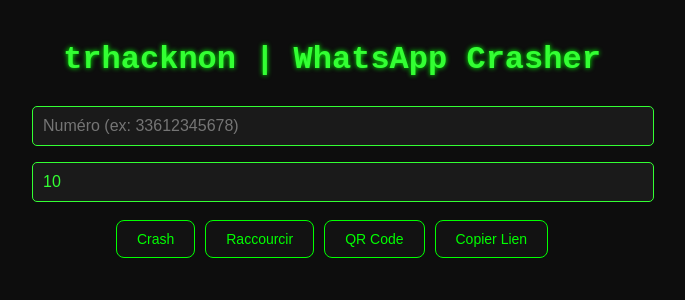
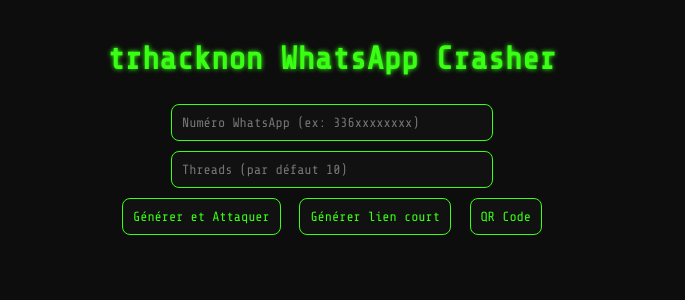
Before and after one commit to trh4ckn0n/WaCrasher-Online, a Flask app: page / in a window 1280 px wide. Shown: the top 300 px of the page, without its empty margins (308-993 px from the left). Run offline with Flask 3, Linux system fonts and the light colour scheme.

Commit message:
Update index.html

```diff
--- a/templates/index.html
+++ b/templates/index.html
@@ -1,26 +1,107 @@
 <!DOCTYPE html>
 <html lang="fr">
 <head>
-  <meta charset="UTF-8" />
-  <meta name="viewport" content="width=device-width, initial-scale=1.0"/>
-  <title>trhacknon | WhatsApp Crasher</title>
-  <link rel="stylesheet" href="/static/style.css" />
+  <meta charset="UTF-8">
+  <meta name="viewport" content="width=device-width, initial-scale=1.0">
+  <title>trhacknon - WhatsApp Crasher</title>
+  <link href="https://fonts.googleapis.com/css2?family=Share+Tech+Mono&display=swap" rel="stylesheet">
+  <style>
+    body {
+      margin: 0;
+      font-family: 'Share Tech Mono', monospace;
+      background-color: #0d0d0d;
+      color: #39ff14;
+      display: flex;
+      flex-direction: column;
+      align-items: center;
+      padding: 20px;
+    }
+    h1 {
+      color: #39ff14;
+      text-shadow: 0 0 5px #39ff14;
+    }
+    input, button {
+      padding: 10px;
+      font-family: inherit;
+      margin: 5px;
+      border-radius: 8px;
+      border: none;
+    }
+    input {
+      background: #111;
+      color: #39ff14;
+      border: 1px solid #39ff14;
+      width: 300px;
+    }
+    button {
+      background: #111;
+      border: 1px solid #39ff14;
+      color: #39ff14;
+      cursor: pointer;
+      transition: all 0.3s;
+    }
+    button:hover {
+      background-color: #39ff14;
+      color: black;
+      box-shadow: 0 0 10px #39ff14;
+    }
+    .output {
+      margin-top: 20px;
+      white-space: pre-wrap;
+      text-align: center;
+    }
+    img {
+      margin-top: 20px;
+    }
+  </style>
 </head>
 <body>
-  <div class="container">
-    <h1>trhacknon | WhatsApp Crasher</h1>
-    <input type="text" id="phone" placeholder="Numéro (ex: 33612345678)" />
-    <input type="number" id="threads" placeholder="Nombre de threads" value="10" min="1" max="100"/>
-    <div class="btn-group">
-      <button onclick="send()">Crash</button>
-      <button onclick="shorten()">Raccourcir</button>
-      <button onclick="getQR()">QR Code</button>
-      <button onclick="copyLink()">Copier Lien</button>
-    </div>
-    <p id="status"></p>
-    <div id="result" class="output"></div>
-    <img id="qrimg" style="display:none; margin-top:20px; max-width:100%" />
+  <h1>trhacknon WhatsApp Crasher</h1>
+  <input type="text" id="phone" placeholder="Numéro WhatsApp (ex: 336xxxxxxxx)">
+  <input type="number" id="threads" placeholder="Threads (par défaut 10)" min="1">
+  <div>
+    <button onclick="sendMessage()">Générer et Attaquer</button>
+    <button onclick="generateShort()">Générer lien court</button>
+    <button onclick="generateQR()">QR Code</button>
   </div>
-  <script src="/static/script.js"></script>
+  <div class="output" id="output"></div>
+  <div id="qrContainer"></div>
+
+  <script>
+    async function sendMessage() {
+      const phone = document.getElementById('phone').value;
+      const threads = document.getElementById('threads').value || 10;
+      const res = await fetch('/generate', {
+        method: 'POST',
+        headers: { 'Content-Type': 'application/json' },
+        body: JSON.stringify({ phone, threads })
+      });
+      const data = await res.json();
+      document.getElementById('output').innerText = `Attaque lancée sur ${phone}\nLien: ${data.url}`;
+    }
+
+    async function generateShort() {
+      const phone = document.getElementById('phone').value;
+      const res = await fetch('/shorten', {
+        method: 'POST',
+        headers: { 'Content-Type': 'application/json' },
+        body: JSON.stringify({ phone })
+      });
+      const data = await res.json();
+      document.getElementById('output').innerText = `Lien raccourci: ${data.short_url || data.error}`;
+    }
+
+    async function generateQR() {
+      const phone = document.getElementById('phone').value;
+      const res = await fetch('/qr', {
+        method: 'POST',
+        headers: { 'Content-Type': 'application/json' },
+        body: JSON.stringify({ phone })
+      });
+      const data = await res.json();
+      document.getElementById('output').innerText = `QR Code pour ${data.wa_url}`;
+      document.getElementById('qrContainer').innerHTML = `<img src='${data.qr}' alt='QR Code' />`;
+    }
+  </script>
 </body>
 </html>
```
